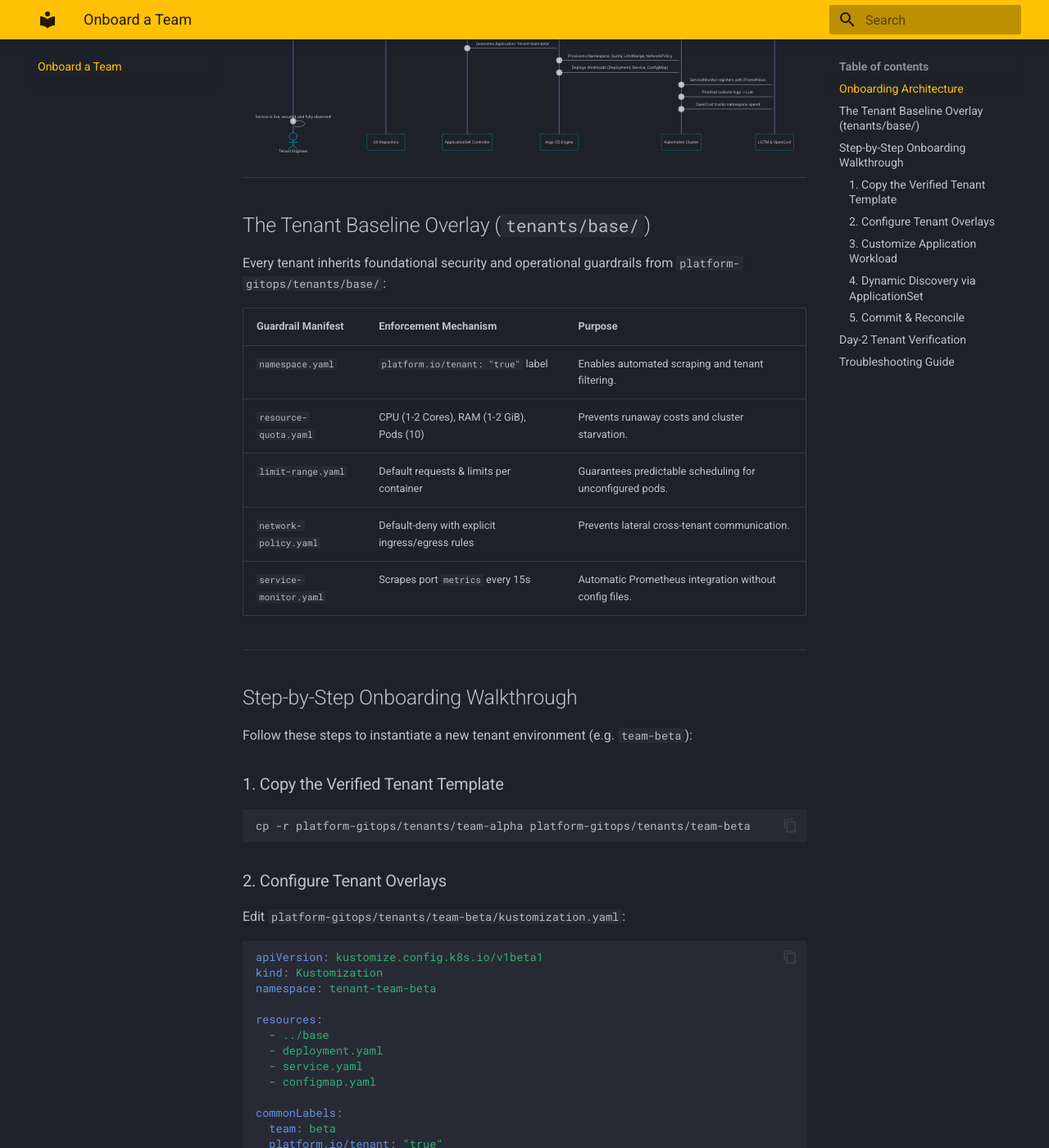
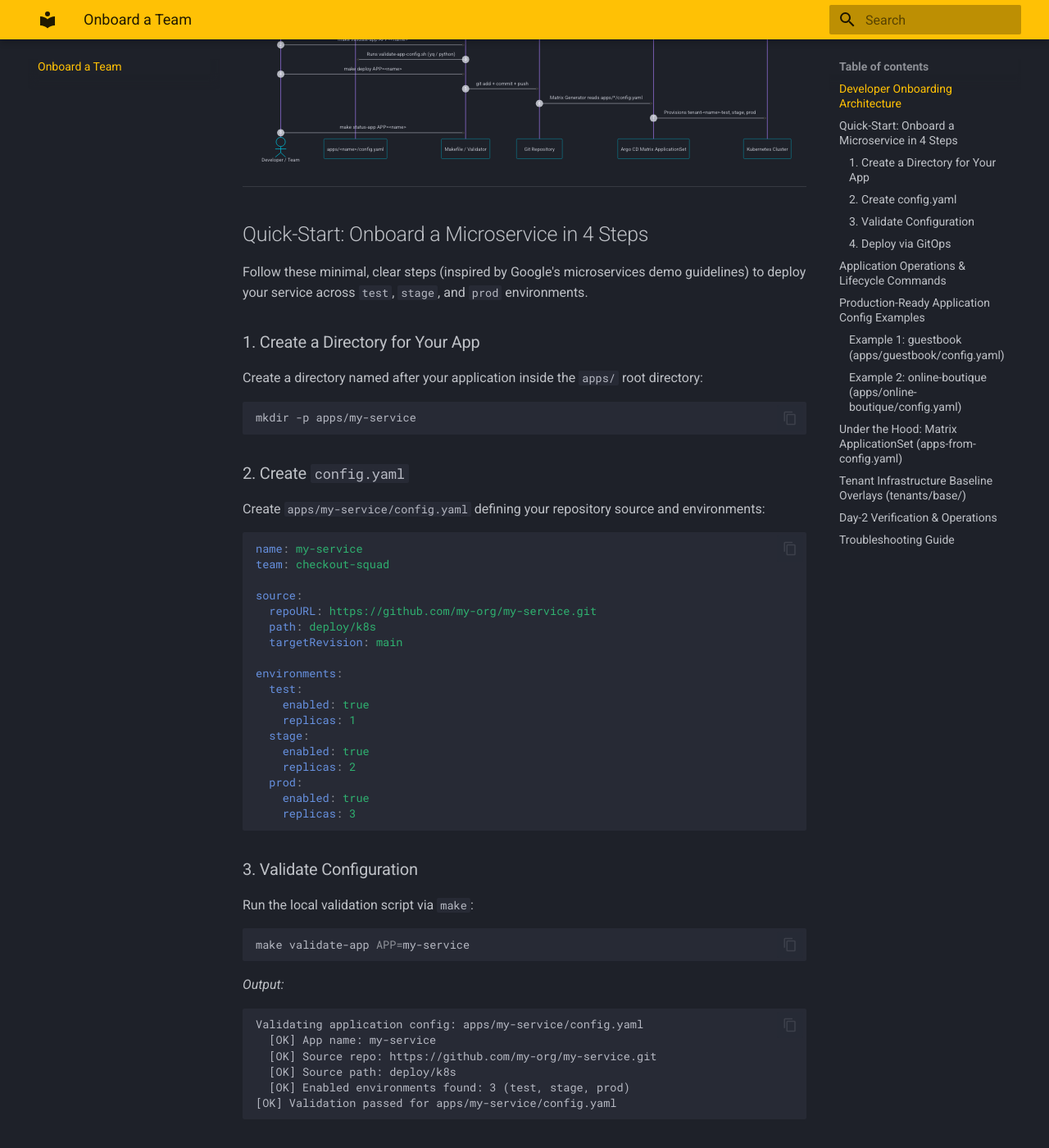
Before and after one commit to barbaria888/FrugalZeus, an MkDocs documentation site: the page built from docs/docs/onboarding.md, in a window 1280 px wide and 1400 px high, scrolled down 523 px. Shown: the whole window at 82% size. Built offline with MkDocs 1.6.1 and Material for MkDocs 9.7.7, drawn with Linux system fonts in a browser that asks for light colours; some of the changed text lies outside the part shown.

Commit message:
modular application config

````diff
--- a/docs/docs/onboarding.md
+++ b/docs/docs/onboarding.md
@@ -1,177 +1,258 @@
-# Golden Path Tenant Onboarding
+# Application & Tenant Onboarding
 
-This document provides the definitive guide for onboarding new engineering teams and microservices onto the **FrugalZeus** platform. The process follows a strict GitOps contract powered by Argo CD **ApplicationSets** and immutable **Kustomize** overlays.
+This document provides the definitive guide for onboarding new engineering teams, microservices, and applications onto the **FrugalZeus** platform.
+
+The platform provides a **simple, developer-friendly, config-driven multi-environment application deployment system** (`test` / `stage` / `prod`). Developers **never** touch Argo CD Application manifests, ApplicationSets, Kustomize bases, or GitOps internals. They only edit a single `config.yaml` inside `apps/<name>/` and run standard `make` commands.
 
 ---
 
-## Onboarding Architecture
-
-When onboarding a new tenant (e.g., `team-beta`), platform engineers do not manually execute `kubectl apply` commands. Instead, committing a tenant directory to Git automatically triggers the full provisioning lifecycle.
+## Developer Onboarding Architecture
 
 ```mermaid
 sequenceDiagram
     autonumber
-    actor Dev as Tenant Engineer
+    actor Dev as Developer / Team
+    participant Config as apps/<name>/config.yaml
+    participant Make as Makefile / Validator
     participant Git as Git Repository
-    participant AppSet as ApplicationSet Controller
-    participant Argo as Argo CD Engine
+    participant AppSet as Argo CD Matrix ApplicationSet
     participant K8s as Kubernetes Cluster
-    participant Obs as LGTM & OpenCost
 
-    Dev->>Git: Push platform-gitops/tenants/team-beta/
-    Git->>AppSet: Git Generator detects new directory
-    AppSet->>Argo: Generates Application "tenant-team-beta"
-    Argo->>K8s: Provisions Namespace, Quota, LimitRange, NetworkPolicy
-    Argo->>K8s: Deploys Workloads (Deployment, Service, ConfigMap)
-    K8s->>Obs: ServiceMonitor registers with Prometheus
-    K8s->>Obs: Promtail collects logs -> Loki
-    K8s->>Obs: OpenCost tracks namespace spend
-    Dev->>Dev: Service is live, secured, and fully observed!
+    Dev->>Config: Create / Edit config.yaml
+    Dev->>Make: make validate-app APP=<name>
+    Make->>Config: Runs validate-app-config.sh (yq / python)
+    Dev->>Make: make deploy APP=<name>
+    Make->>Git: git add + commit + push
+    Git->>AppSet: Matrix Generator reads apps/*/config.yaml
+    AppSet->>K8s: Provisions tenant-<name>-test, stage, prod
+    Dev->>Make: make status-app APP=<name>
 ```
 
 ---
 
-## The Tenant Baseline Overlay (`tenants/base/`)
+##  Quick-Start: Onboard a Microservice in 4 Steps
 
-Every tenant inherits foundational security and operational guardrails from `platform-gitops/tenants/base/`:
+Follow these minimal, clear steps (inspired by Google's microservices demo guidelines) to deploy your service across `test`, `stage`, and `prod` environments.
 
-| Guardrail Manifest | Enforcement Mechanism | Purpose |
-| :--- | :--- | :--- |
-| `namespace.yaml` | `platform.io/tenant: "true"` label | Enables automated scraping and tenant filtering. |
-| `resource-quota.yaml` | CPU (1-2 Cores), RAM (1-2 GiB), Pods (10) | Prevents runaway costs and cluster starvation. |
-| `limit-range.yaml` | Default requests & limits per container | Guarantees predictable scheduling for unconfigured pods. |
-| `network-policy.yaml` | Default-deny with explicit ingress/egress rules | Prevents lateral cross-tenant communication. |
-| `service-monitor.yaml` | Scrapes port `metrics` every 15s | Automatic Prometheus integration without config files. |
+### 1. Create a Directory for Your App
+
+Create a directory named after your application inside the `apps/` root directory:
+
+```bash
+mkdir -p apps/my-service
+```
+
+### 2. Create `config.yaml`
+
+Create `apps/my-service/config.yaml` defining your repository source and environments:
+
+```yaml
+name: my-service
+team: checkout-squad
+
+source:
+  repoURL: https://github.com/my-org/my-service.git
+  path: deploy/k8s
+  targetRevision: main
+
+environments:
+  test:
+    enabled: true
+    replicas: 1
+  stage:
+    enabled: true
+    replicas: 2
+  prod:
+    enabled: true
+    replicas: 3
+```
+
+### 3. Validate Configuration
+
+Run the local validation script via `make`:
+
+```bash
+make validate-app APP=my-service
+```
+
+*Output:*
+```text
+Validating application config: apps/my-service/config.yaml
+  [OK] App name: my-service
+  [OK] Source repo: https://github.com/my-org/my-service.git
+  [OK] Source path: deploy/k8s
+  [OK] Enabled environments found: 3 (test, stage, prod)
+[OK] Validation passed for apps/my-service/config.yaml
+```
+
+### 4. Deploy via GitOps
+
+Commit and push your application configuration to trigger Argo CD dynamic provisioning:
+
+```bash
+make deploy APP=my-service
+```
+
+Argo CD's `apps-from-config` ApplicationSet automatically generates three environment Applications in isolated namespaces:
+- `tenant-my-service-test`
+- `tenant-my-service-stage`
+- `tenant-my-service-prod`
 
 ---
 
-## Step-by-Step Onboarding Walkthrough
+## Application Operations & Lifecycle Commands
 
-Follow these steps to instantiate a new tenant environment (e.g. `team-beta`):
+| Target | Command | Description |
+| :--- | :--- | :--- |
+| **List Apps** | `make apps` | Lists all onboarded application configs under `apps/` |
+| **Validate** | `make validate-app APP=<name>` | Validates YAML fields (`.name`, `.source.repoURL`, `.source.path`, `.environments`) |
+| **Deploy** | `make deploy APP=<name>` | Validates, commits, and pushes app config to trigger GitOps sync |
+| **Promote** | `make promote APP=<name> FROM=test TO=prod` | Displays environment promotion guidance and steps |
+| **Status** | `make status-app APP=<name>` | Checks Argo CD sync state across `test`, `stage`, and `prod` |
+| **Destroy** | `make destroy APP=<name>` | Deletes app directory from Git; Argo CD automatically prunes cluster resources |
 
-### 1. Copy the Verified Tenant Template
+---
 
-```bash
-cp -r platform-gitops/tenants/team-alpha platform-gitops/tenants/team-beta
+## Production-Ready Application Config Examples
+
+### Example 1: `guestbook` (`apps/guestbook/config.yaml`)
+
+```yaml
+name: guestbook
+team: platform-demo
+
+source:
+  repoURL: https://github.com/argoproj/argocd-example-apps.git
+  path: guestbook
+  targetRevision: HEAD
+
+environments:
+  test:
+    enabled: true
+    replicas: 1
+  stage:
+    enabled: true
+    replicas: 2
+  prod:
+    enabled: true
+    replicas: 3
 ```
 
-### 2. Configure Tenant Overlays
-
-Edit `platform-gitops/tenants/team-beta/kustomization.yaml`:
+### Example 2: `online-boutique` (`apps/online-boutique/config.yaml`)
 
 ```yaml
-apiVersion: kustomize.config.k8s.io/v1beta1
-kind: Kustomization
-namespace: tenant-team-beta
+name: online-boutique
+team: platform-demo
 
-resources:
-  - ../base
-  - deployment.yaml
-  - service.yaml
-  - configmap.yaml
+source:
+  repoURL: https://github.com/GoogleCloudPlatform/microservices-demo.git
+  path: kustomize
+  targetRevision: main
 
-commonLabels:
-  team: beta
-  platform.io/tenant: "true"
+environments:
+  test:
+    enabled: true
+  stage:
+    enabled: true
+  prod:
+    enabled: true
 ```
 
-### 3. Customize Application Workload
+---
 
-Update `platform-gitops/tenants/team-beta/deployment.yaml` with your container image and OTel configuration:
+## Under the Hood: Matrix ApplicationSet (`apps-from-config.yaml`)
 
-```yaml
-apiVersion: apps/v1
-kind: Deployment
-metadata:
-  name: team-beta-svc
-spec:
-  replicas: 1
-  selector:
-    matchLabels:
-      app: team-beta-svc
-  template:
-    metadata:
-      labels:
-        app: team-beta-svc
-        platform.io/tenant: "true"
-    spec:
-      containers:
-        - name: microservice
-          image: your-org/team-beta-svc:latest
-          ports:
-            - containerPort: 8000
-              name: http
-            - containerPort: 9464
-              name: metrics
-          env:
-            - name: OTEL_SERVICE_NAME
-              value: "team-beta-svc"
-            - name: OTEL_EXPORTER_OTLP_ENDPOINT
-              value: "http://tempo.monitoring.svc.cluster.local:4318"
-```
-
-### 4. Dynamic Discovery via ApplicationSet
-
-The platform's `tenant-applications` ApplicationSet (`platform-gitops/infrastructure/tenants-applicationset.yaml`) uses a Git directory generator to discover the new tenant automatically:
+Platform engineers maintain the underlying Matrix ApplicationSet (`platform-gitops/infrastructure/apps-from-config.yaml`). Developers **never** edit this file.
 
 ```yaml
 apiVersion: argoproj.io/v1alpha1
 kind: ApplicationSet
 metadata:
-  name: tenant-applications
+  name: apps-from-config
   namespace: argocd
+  annotations:
+    argocd.argoproj.io/sync-wave: "5"
 spec:
+  goTemplate: true
   generators:
-    - git:
-        repoURL: https://github.com/barbaria888/FrugalZeus.git
-        revision: main
-        directories:
-          - path: platform-gitops/tenants/*
-          - path: platform-gitops/tenants/base
-            exclude: true
+    - matrix:
+        generators:
+          - git:
+              repoURL: https://github.com/barbaria888/FrugalZeus.git
+              revision: main
+              files:
+                - path: "apps/*/config.yaml"
+          - list:
+              elements:
+                - env: test
+                - env: stage
+                - env: prod
   template:
     metadata:
-      name: 'tenant-{{path.basename}}'
+      name: "{{ .name }}-{{ .env }}"
       namespace: argocd
+      labels:
+        platform.io/app: "{{ .name }}"
+        platform.io/env: "{{ .env }}"
+        platform.io/team: "{{ .team }}"
+      annotations:
+        argocd.argoproj.io/sync-wave: "5"
     spec:
+      project: default
+      source:
+        repoURL: "{{ .source.repoURL }}"
+        targetRevision: "{{ .source.targetRevision }}"
+        path: "{{ .source.path }}"
       destination:
         server: https://kubernetes.default.svc
-        namespace: 'tenant-{{path.basename}}'
-```
-
-### 5. Commit & Reconcile
-
-```bash
-git add platform-gitops/tenants/team-beta/
-git commit -m "feat(tenants): onboard team-beta microservice"
-git push origin main
+        namespace: "tenant-{{ .name }}-{{ .env }}"
+      syncPolicy:
+        automated:
+          prune: true
+          selfHeal: true
+        syncOptions:
+          - CreateNamespace=true
+          - ServerSideApply=true
 ```
 
 ---
 
-## Day-2 Tenant Verification
+## Tenant Infrastructure Baseline Overlays (`tenants/base/`)
 
-Once committed, verify that the new tenant is fully operational across all platform pillars:
+For advanced platform extensions or custom tenant guardrails, every tenant namespace (`tenant-<name>-<env>`) inherits security and operational guardrails from `platform-gitops/tenants/base/`:
+
+| Guardrail Manifest | Purpose |
+| :--- | :--- |
+| `namespace.yaml` | Applies `platform.io/tenant: "true"` label for platform observability scraping. |
+| `resource-quota.yaml` | Prevents runaway compute costs and cluster starvation. |
+| `limit-range.yaml` | Injects default requests & limits per container. |
+| `network-policy.yaml` | Enforces default-deny microsegmentation with whitelisted telemetry ports. |
+| `service-monitor.yaml` | Automatically scrapes metrics on port `metrics` every 15 seconds. |
+
+---
+
+## Day-2 Verification & Operations
+
+Once deployed via `make deploy APP=<name>`, verify service health:
 
 === "1. Check GitOps Health"
     ```bash
-    make sync-wait
-    # Verify 'tenant-team-beta' application is Synced & Healthy
+    make status-app APP=my-service
     ```
 
 === "2. Verify Metrics in Grafana"
-    1. Navigate to Grafana at `http://<NODE-IP>:30000` (or `http://localhost:3000`).
+    1. Open Grafana at `http://<NODE-IP>:30000` (or `http://localhost:3000`).
     2. Open **Dashboards > Kubernetes / Compute Resources / Namespace**.
-    3. Select `tenant-team-beta` from the dropdown.
+    3. Select `tenant-my-service-test` or `tenant-my-service-prod`.
 
 === "3. Check Logs in Loki"
-    1. In Grafana, navigate to **Explore > Loki**.
-    2. Run query: `{namespace="tenant-team-beta"}`.
+    1. In Grafana, open **Explore > Loki**.
+    2. Run query: `{namespace="tenant-my-service-prod"}`.
 
 === "4. Inspect Cost in OpenCost"
     1. Open OpenCost at `http://<NODE-IP>:30903` (or `http://localhost:9003`).
     2. Select **Cost Allocation** and group by `Namespace`.
-    3. Confirm `tenant-team-beta` appears with real-time hourly cost attribution.
+    3. Confirm `tenant-my-service-prod` appears with real-time cost attribution.
 
 ---
 
@@ -179,8 +260,7 @@ Once committed, verify that the new tenant is fully operational across all platf
 
 | Issue | Root Cause | Remediation |
 | :--- | :--- | :--- |
-| **Argo CD App Not Generated** | Missing or misnamed directory in Git. | Ensure directory matches `platform-gitops/tenants/<tenant-name>` and changes are pushed to `main`. |
-| **Pod in `CrashLoopBackOff`** | Memory limit exceeded. | Check `ResourceQuota` / `LimitRange` allocations with `kubectl describe quota -n <namespace>`. |
-| **Prometheus Not Scraping** | Missing label or port name. | Verify Service has label `platform.io/tenant: "true"` and port is named `metrics`. |
-| **Traces Not Appearing in Tempo** | Incorrect OTLP endpoint. | Ensure `OTEL_EXPORTER_OTLP_ENDPOINT` is set to `http://tempo.monitoring.svc.cluster.local:4318`. |
-| **Network Egress Blocked** | Destination outside NetworkPolicy. | Inspect `platform-gitops/tenants/base/network-policy.yaml` to ensure required egress CIDRs or namespaces are whitelisted. |
+| **Validation Failed: `.name` missing** | `config.yaml` is missing required fields. | Ensure `.name`, `.source.repoURL`, `.source.path`, and `.environments` are present. |
+| **Argo CD App Not Generated** | Config not committed or pushed to `main`. | Run `make deploy APP=<name>` to commit and push changes. |
+| **`yq` Not Found Error** | `yq` CLI binary not installed locally. | Install `yq` or fallback to `python` (which auto-validates PyYAML). |
+| **Pod in `CrashLoopBackOff`** | Memory/CPU limits exceeded. | Inspect pod logs and adjust `ResourceQuota` / container requests. |
````
Also changed, not shown: docs/docs/architecture.md (+78 -11 lines), docs/docs/index.md (+19 -7 lines), README.md, 7 other files.
